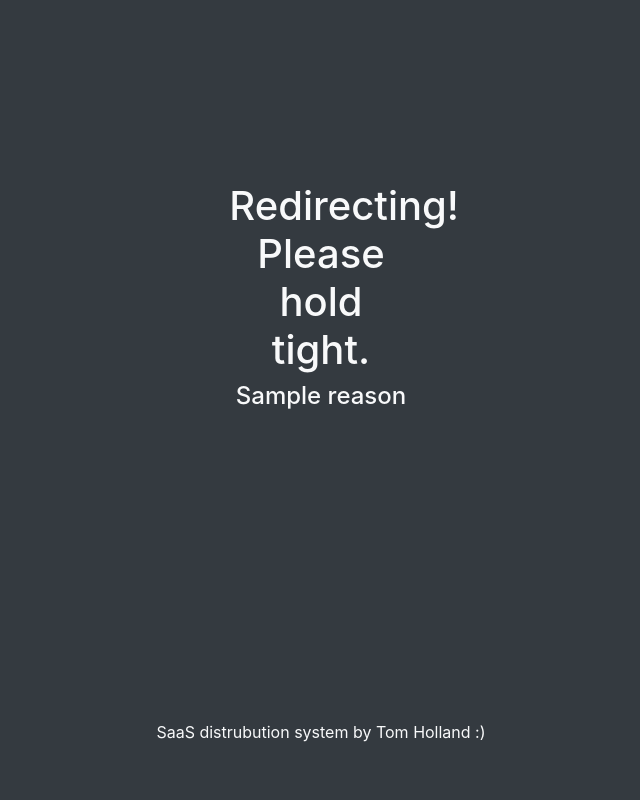
After one commit to syntax/saas-key-licensing-system, a Flask app: template templates/redirect.html in a window 1280 px wide. The commit adds this page. Shown: the whole page, without its empty margins (319-959 px from the left). Run offline with Flask 2, Linux system fonts and the light colour scheme; the template is opened without the code that fills it: most values are stand-ins (such as "Sample title", 1, 10 or a date in 2020); some libraries are stand-ins or nearby versions.

Commit message:
sign-up function now works great!!!

```diff
--- a/main.py
+++ b/main.py
@@ -1,8 +1,9 @@
-from flask import Flask, render_template, redirect, url_for, request, abort, jsonify, make_response
+from flask import Flask, render_template, redirect, url_for, request, abort, jsonify, make_response, flash
 from flask_login import LoginManager, UserMixin, login_required, login_user, logout_user, current_user
 import re
 from api import Database
 import os
+import time
 
 app = Flask(__name__)
 app.secret_key = os.urandom(24) #secret key for encoding of session on the webapp
@@ -39,7 +40,7 @@ def index():
 
 @app.route('/home')
 def home():
-    return 'success'
+    return f'success! hey {current_user.id}!'
 
 @app.route('/login', methods=['GET', 'POST'])
 def login():
@@ -65,10 +66,14 @@ def login():
 
 @app.route('/signup', methods=['GET', 'POST'])
 def signup():
+
     mailregex = "^[a-z0-9]+[\._]?[a-z0-9]+[@]\w+[.]\w{2,3}$"
     pwregex = "^(?=.*[a-z])(?=.*[A-Z])(?=.*\d)(?=.*[@$!%*?&])[A-Za-z\d@$!%*?&]{8,}$"
     nospacesregex = "^\\S*$"
     error = None
+
+    if current_user.is_authenticated:
+        return redirect(url_for('home'))
     if request.method == 'POST':
         temp = Database()
         if not ' ' in request.form['name'] or len(request.form['name'].split(' ')) != 2:
@@ -86,10 +91,20 @@ def signup():
         else:
             temp.addToUsers(f'''{request.form['username']},{request.form['name'].split()[0]},{request.form['name'].split()[1]},{request.form['email']},{request.form['password']}''')
             print('Sucessuflly commited to database.')
+            user = load_user(request.form['username'])
+            login_user(user)
             temp.closeConnection()
             return redirect(url_for('home'))
 
     return render_template('signup.html', error=error)
+
+@app.route("/logout")
+@login_required
+def logout():
+    render_template('redirect.html', reason=f'Logging out of account {current_user.id}!')
+    logout_user()
+    time.sleep(2)
+    return redirect('login')
 
 @app.errorhandler(404)
 def not_found():
--- /dev/null
+++ b/templates/redirect.html
@@ -0,0 +1,56 @@
+
+<!DOCTYPE html>
+<html lang="en">
+
+<head>
+    <meta charset="UTF-8">
+    <meta name="viewport" content="width=device-width, initial-scale=1.0">
+    <meta http-equiv="X-UA-Compatible" content="ie=edge">
+    <title>Login</title>
+    <link rel="stylesheet" href="https://use.fontawesome.com/releases/v5.0.8/css/all.css">
+    <link rel="stylesheet" href="https://maxcdn.bootstrapcdn.com/bootstrap/4.0.0/css/bootstrap.min.css" integrity="sha384-Gn5384xqQ1aoWXA+058RXPxPg6fy4IWvTNh0E263XmFcJlSAwiGgFAW/dAiS6JXm"
+        crossorigin="anonymous">
+    <style>
+    body,html{
+        height:100%;
+    }
+
+    .h-90{
+        height:90%;
+    }
+
+    .h-80{
+        height:80%;
+    }
+
+    .h-10{
+        height:10%;
+    }
+    </style>
+</head>
+
+<body>
+<div class="container-fluid h-90 bg-dark text-light">
+  <div class="row h-90 justify-content-center align-items-center">
+      <div class="col-5"></div>
+    <div class="col-md-2 text-center">
+        <h1>Redirecting! Please hold tight.</h1>
+        <h4>{{ reason }}</h4>
+        <br>
+        <br>
+    </div>
+    </form>
+      <div class="col-5"></div>
+  </div>
+</div>
+<div class="container-fluid h-10 bg-dark text-light ">
+    <div class="row">
+        <div class="col-4"></div>
+        <div class="col-4 text-center align-bottom">
+            SaaS distrubution system by Tom Holland :)
+        </div>
+        <div class="col-4"></div>
+    </div>
+</div>
+</body>
+</html>
--- a/templates/signup.html
+++ b/templates/signup.html
@@ -74,7 +74,7 @@
                 <input type="password" class="form-control" placeholder="Confirm Password" aria-label="Confirm Password"
                        aria-describedby="basic-addon" name="confirmpassword">
             </div>
-            <input class="btn btn-default" type="submit" value="Login">
+            <input class="btn btn-default" type="submit" value="Create Account">
         </form>
         <br>
         {% if error %}
```
Also changed, not shown: licenses.db.
